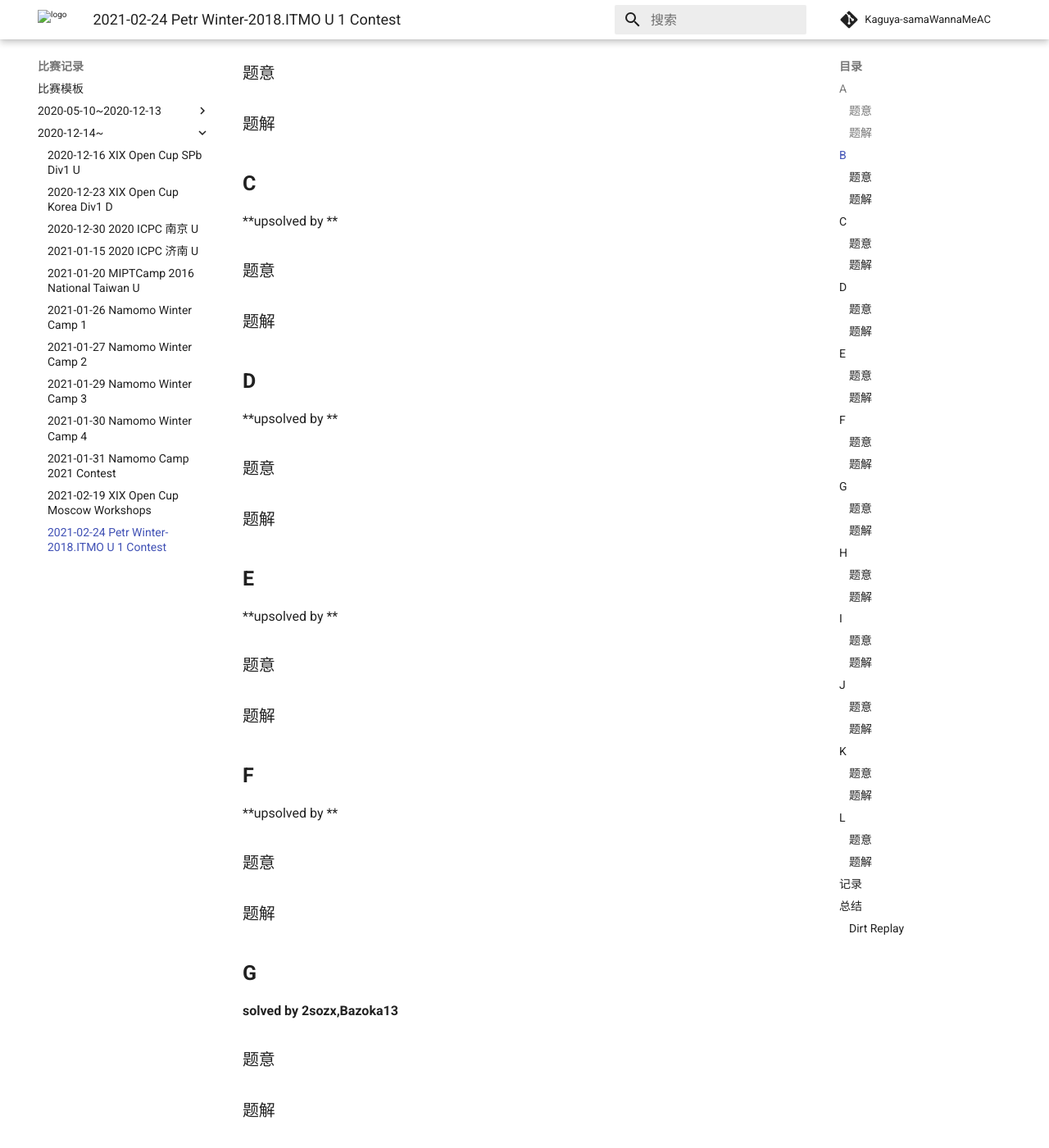
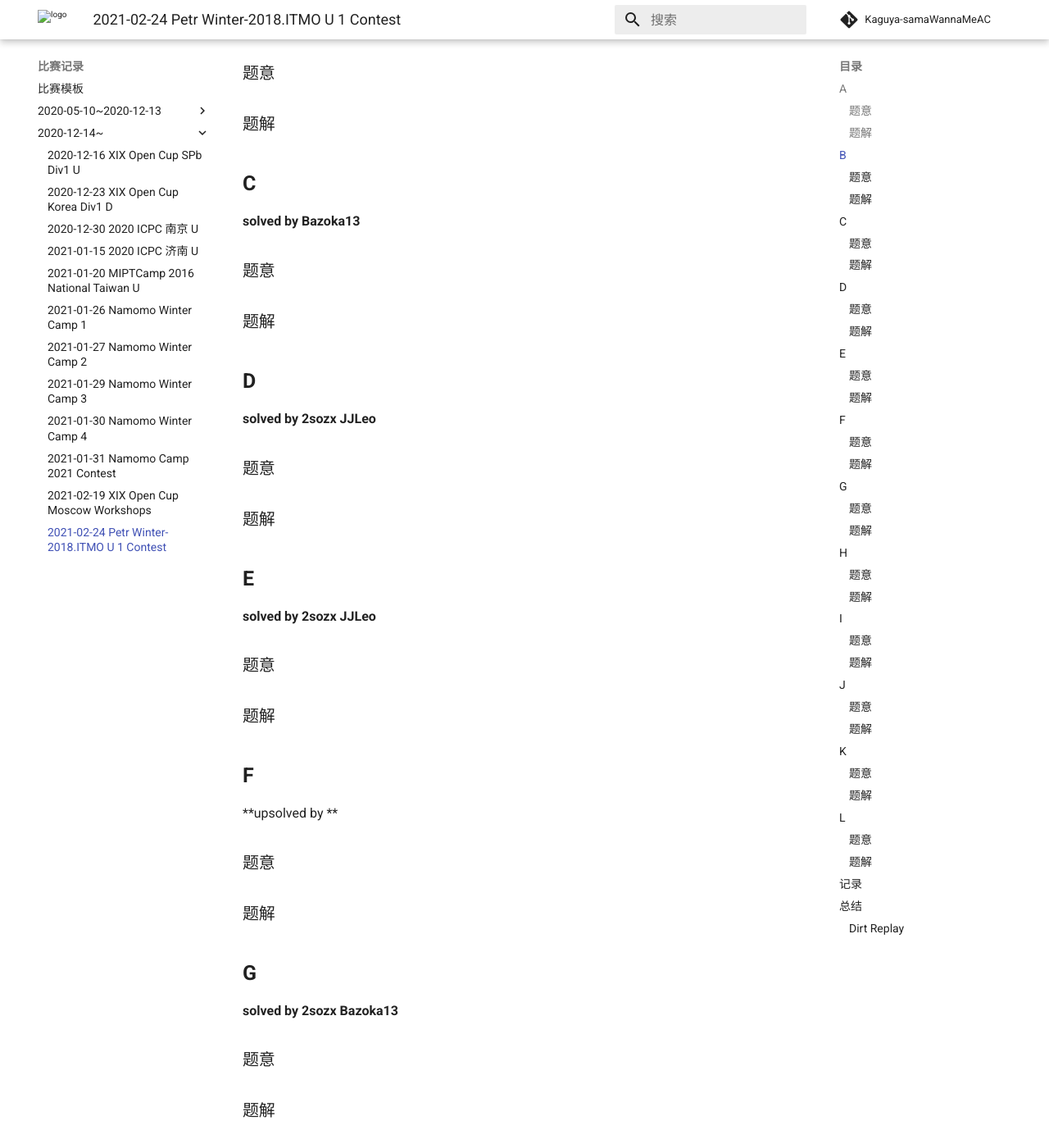
Before and after one commit to Kaguya-samaWannaMeAC/kaguya-samawannameac.github.io, an MkDocs documentation site: the page built from docs/contest/2021-02-24 Petrozavodsk Winter-2018. ITMO U 1 Contest.md, in a window 1280 px wide and 1400 px high, scrolled down 651 px. Shown: the whole window at 82% size. Built offline with MkDocs 1.6.1 and Material for MkDocs 9.7.7, drawn with Linux system fonts in a browser that asks for light colours; formulas are drawn with MathJax 3; comment, search, counter and statistics services are not loaded.

Commit message:
Update 2021-02-24 Petrozavodsk Winter-2018. ITMO U 1 Contest.md

```diff
--- a/docs/contest/2021-02-24 Petrozavodsk Winter-2018. ITMO U 1 Contest.md
+++ b/docs/contest/2021-02-24 Petrozavodsk Winter-2018. ITMO U 1 Contest.md
@@ -30,7 +30,7 @@
 
 ## **C**
 
-**upsolved by **
+**solved by Bazoka13**
 
 ### 题意
 
@@ -42,7 +42,7 @@
 
 ## **D**
 
-**upsolved by **
+**solved by 2sozx JJLeo**
 
 ### 题意
 
@@ -54,7 +54,7 @@
 
 ## **E**
 
-**upsolved by **
+**solved by 2sozx JJLeo**
 
 ### 题意
 
@@ -78,7 +78,7 @@
 
 ## **G**
 
-**solved by 2sozx,Bazoka13**
+**solved by 2sozx Bazoka13**
 
 ### 题意
 
```
